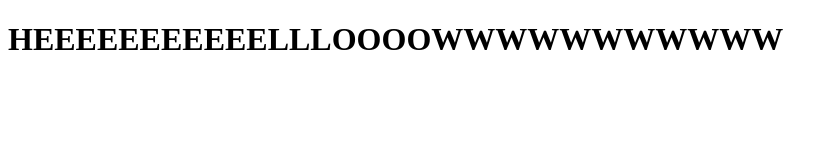
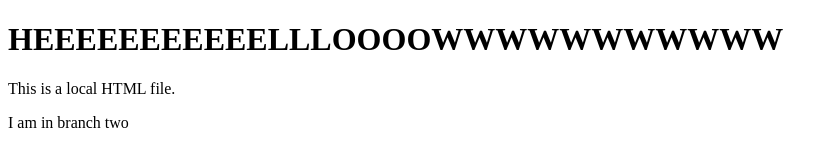
Before and after one commit to Ester-Lusi/firstProjectInGit, a plain HTML site: page local/index.html in a window 1280 px wide. Shown: the whole page, without its empty margins (0-838 px from the left). Drawn offline with Linux system fonts and the light colour scheme.

Commit message:
two - changes

```diff
--- a/local/index.html
+++ b/local/index.html
@@ -8,5 +8,7 @@
 </head>
 <body>
     <h1>HEEEEEEEEEEELLLOOOOWWWWWWWWWWW</h1>
+    <p>This is a local HTML file.</p>
+    <p>I am in branch two</p>
 </body>
 </html>
```
